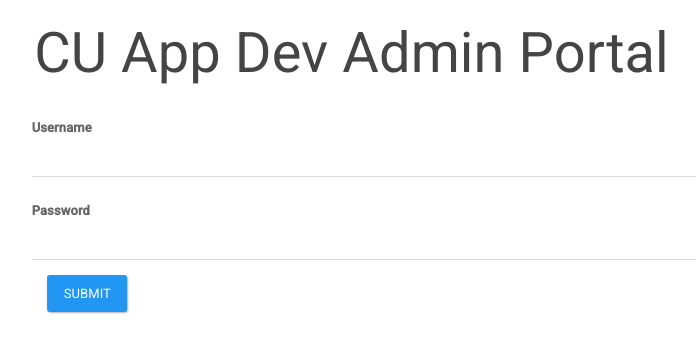
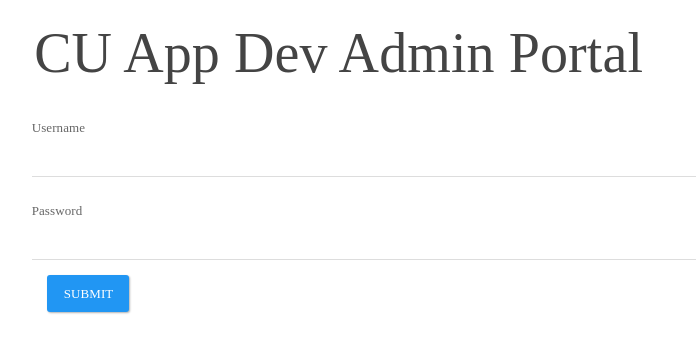
Before and after one commit to Jma353/CuAppSite-Django, a Django app: page /app-admin/ in a window 1280 px wide. Shown: the top 353 px of the page, without its empty margins (75-771 px from the left). Run offline with Django 3.2, Linux system fonts and the light colour scheme; some libraries are stand-ins or nearby versions.

Commit message:
Admin light-face font

```diff
--- a/static/css/admin/admin-login.css
+++ b/static/css/admin/admin-login.css
@@ -1,3 +1,9 @@
 .error-messages {
 	color: red;
 }
+
+.light-face {
+	font-family: "HelveticaNeue-Light";
+	font-weight: 200;
+
+}
--- a/templates/admin/admin-login.html
+++ b/templates/admin/admin-login.html
@@ -9,7 +9,7 @@
 
 {% block content %}
 <div class="row">
-	<h1 class="col-xs-offset-1 col-xs-10">CU App Dev Admin Portal</h1>
+	<h1 class="col-xs-offset-1 col-xs-10 light-face">CU App Dev Admin Portal</h1>
 </div>
 
 <div class="row col-xs-offset-1 col-xs-10 error-messages">
@@ -27,7 +27,7 @@
 		{% csrf_token %}
 		{% for field in admin_form %}
 			<div class="form-group {{ field.name }}-group {% if field.errors %}has-errors{% endif %}">
-				<label class="control-label" for="id_{{ field.name }}">{{ field.label }}</label>
+				<label class="control-label light-face" for="id_{{ field.name }}">{{ field.label }}</label>
 				{{ field }}
 				<div class="error-message">
 					{{ field.errors }}
@@ -35,7 +35,7 @@
 			</div>
 		{% endfor %}
 
-		<input type="submit" value="Submit" class="btn btn-primary"/>
+		<input type="submit" value="Submit" class="btn btn-primary light-face"/>
 	</form>
 </div>
 
```
